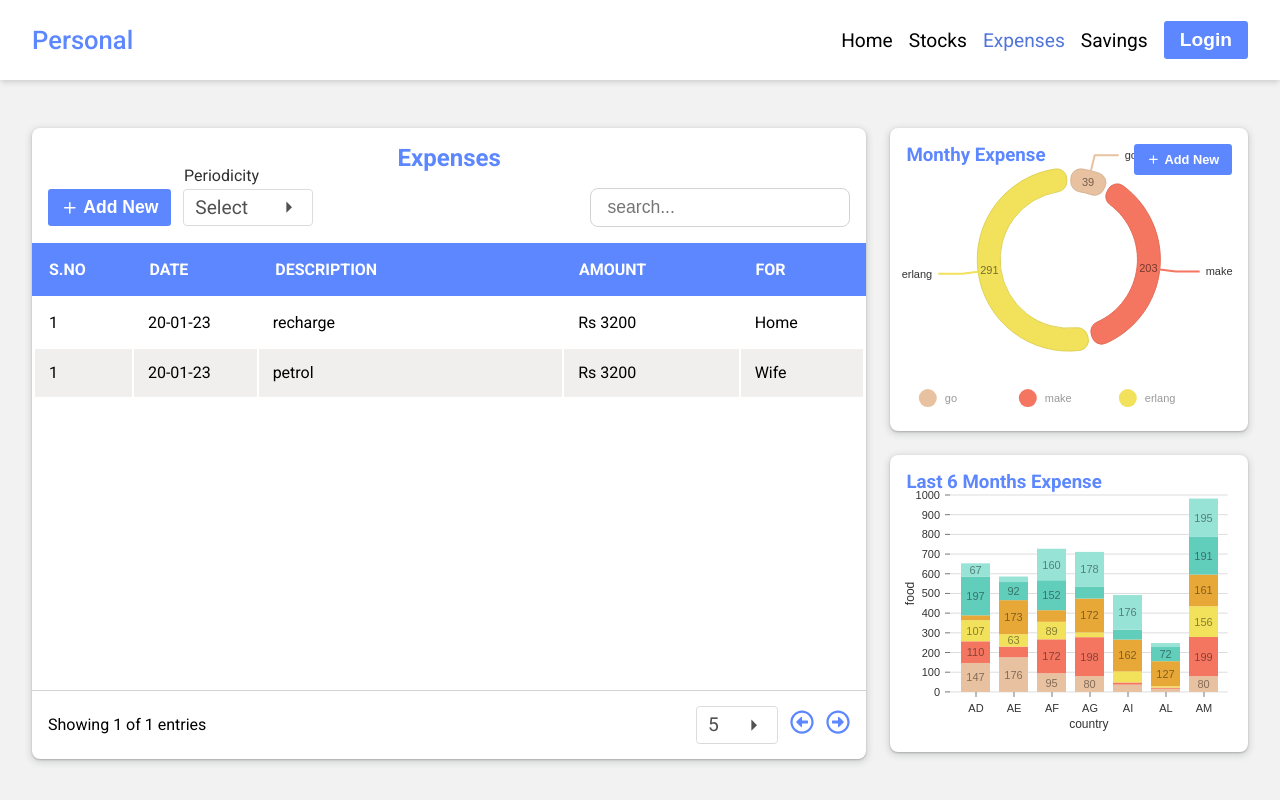
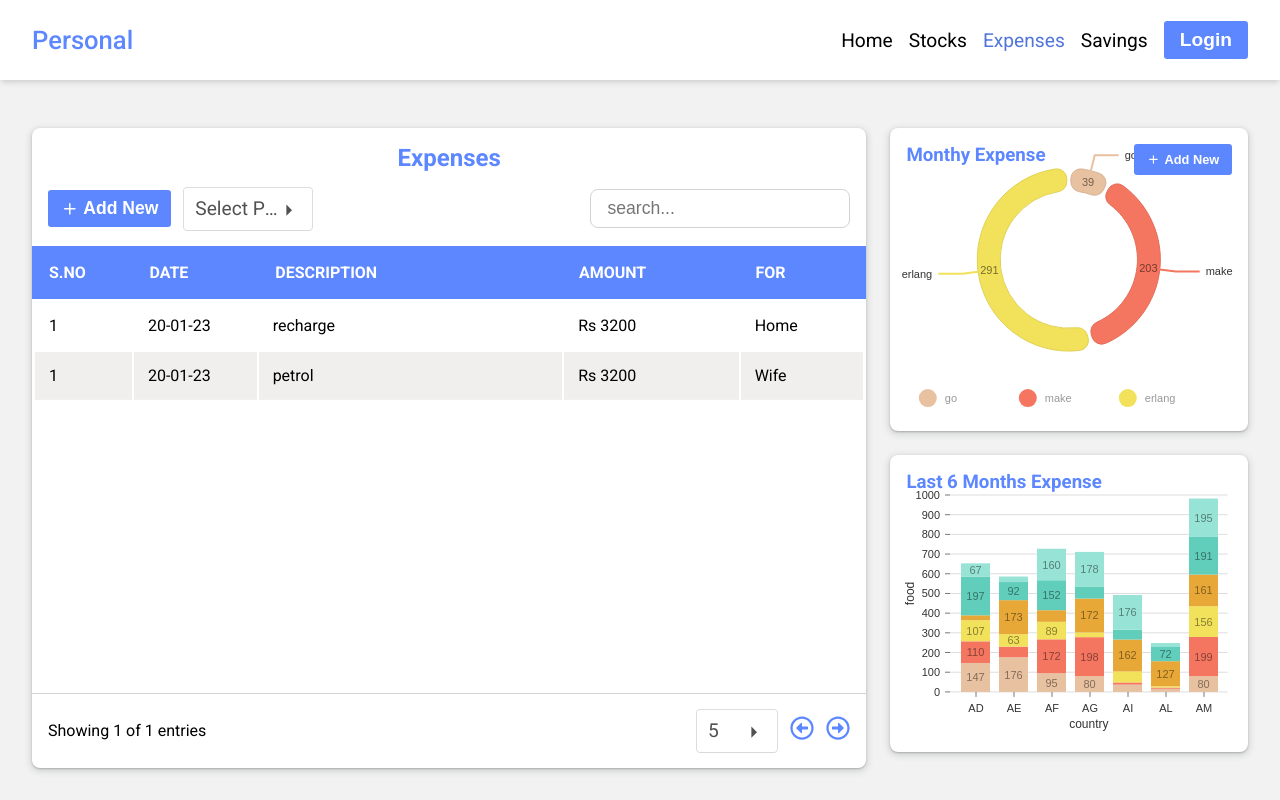
Before and after one commit to gamitej/Personal-Investment, a React (Vite) app in the folder client/: page /expenses in a window 1280 px wide. Built offline with nearby package versions, Linux system fonts and the light colour scheme.

Commit message:
FIX : perodicity overflow text issue resolved

```diff
--- a/client/src/components/dropdown/Dropdown.scss
+++ b/client/src/components/dropdown/Dropdown.scss
@@ -20,24 +20,31 @@
 
   .dropdown-title {
     font-size: 1.2rem;
+    padding: 0.2rem 0.7rem;
+    text-transform: capitalize;
+    color: rgb(82, 80, 80);
+
     display: flex;
     justify-content: space-between;
-    padding: 0.4rem 0.7rem;
-    text-transform: capitalize;
     align-items: center;
-    color: rgb(82, 80, 80);
 
-    .icon {
-      font-size: 1.4rem;
-      margin: 0rem 0rem 0rem 0.3rem;
+    .selected-option {
+      white-space: nowrap;
+      overflow: hidden;
+      text-overflow: ellipsis;
+    }
+
+    div {
+      .icon {
+        font-size: 1.4rem;
+        padding: 0.5rem 0rem 0rem 0rem;
+      }
     }
   }
 
   .dropdown-options {
     position: absolute;
     width: 100%;
-    // top: 2.6rem;
-    // bottom: 2.6rem;
     left: 0;
     background-color: #ffffff;
     overflow: hidden;
--- a/client/src/components/dropdown/Dropdown.tsx
+++ b/client/src/components/dropdown/Dropdown.tsx
@@ -58,8 +58,8 @@ const Dropdown = ({
     const windowHeight = window.innerHeight;
     const heightDiff = Math.abs(dropdownRect.bottom - windowHeight);
 
-    if (heightDiff < 100) return { bottom: "2.6rem" };
-    return { top: "2.6rem" };
+    if (heightDiff < 100) return { bottom: "2.8rem" };
+    return { top: "2.8rem" };
   }, []);
 
   /**
@@ -69,16 +69,25 @@ const Dropdown = ({
     <div
       ref={dropdownRef}
       className={`dropdown ${showOptions && "active"}`}
-      style={{ width }}
+      style={{ width: width }}
     >
-      <label>{label}</label>
+      {selectedValue !== null && <label>{label}</label>}
       <div className="dropdown-title" onClick={handleOpen}>
-        <div>{selectedValue === null ? "select" : selectedValue} </div>
-        {showOptions ? (
-          <IoMdArrowDropdown className="icon" />
-        ) : (
-          <IoMdArrowDropright className="icon" />
-        )}
+        <div
+          className="selected-option"
+          title={`${
+            selectedValue === null ? `Select ${label}` : selectedValue
+          }`}
+        >
+          {selectedValue === null ? `Select ${label}` : selectedValue}
+        </div>
+        <div>
+          {showOptions ? (
+            <IoMdArrowDropdown className="icon" />
+          ) : (
+            <IoMdArrowDropright className="icon" />
+          )}
+        </div>
       </div>
       {showOptions && (
         <div
```
